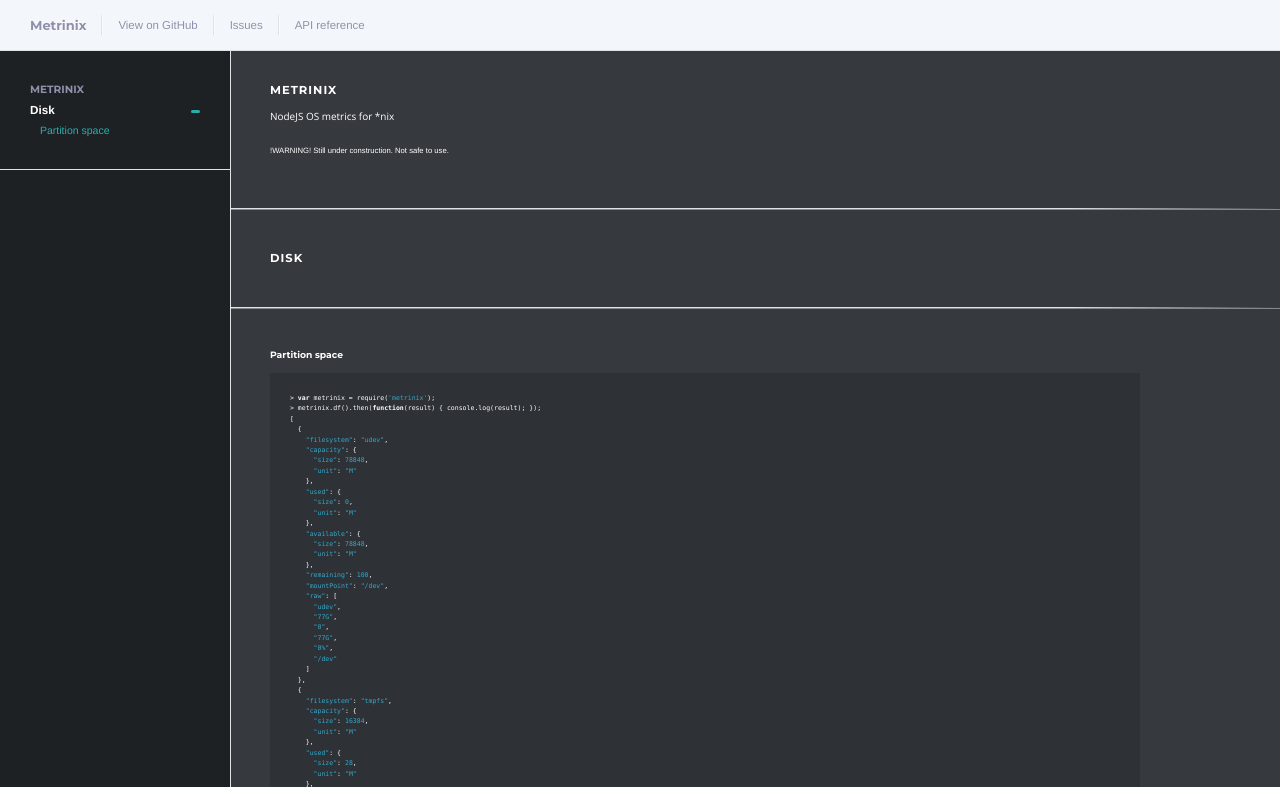
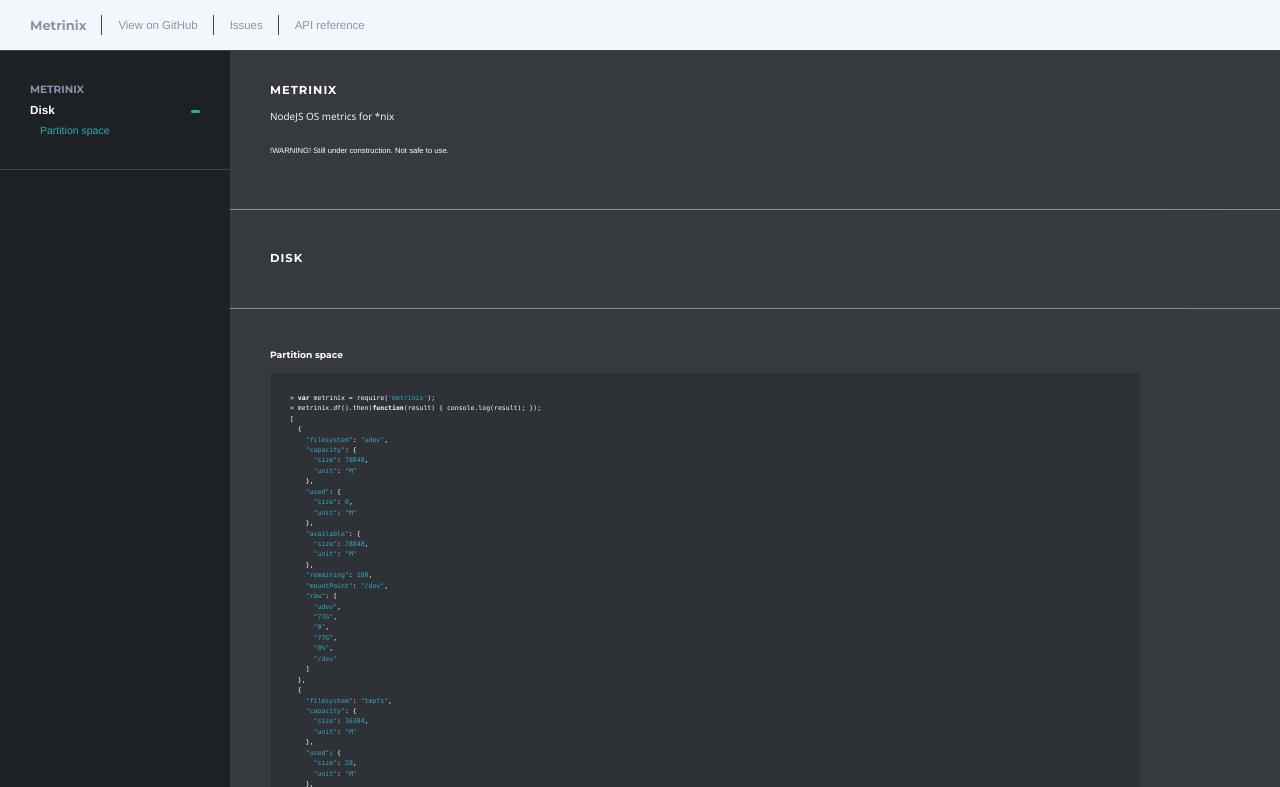
Before and after one commit to dparlevliet/metrinix, a website: page docs/index.html in a window 1280 px wide. Shown: the top 787 px of the page. Drawn offline with nearby package versions, Linux system fonts and the light colour scheme.

Commit message:
adjusted style

```diff
--- a/docs/theme-white/style.css
+++ b/docs/theme-white/style.css
@@ -334,11 +334,11 @@
 body.big-h3 .content h3:before {
   display: block;
   content: '';
-  background: -webkit-linear-gradient(left, #dfe2e7 80%, rgba(223,226,231,0));
-  background: -moz-linear-gradient(left, #dfe2e7 80%, rgba(223,226,231,0));
-  background: -o-linear-gradient(left, #dfe2e7 80%, rgba(223,226,231,0));
-  background: -ms-linear-gradient(left, #dfe2e7 80%, rgba(223,226,231,0));
-  background: linear-gradient(to right, #dfe2e7 80%, rgba(223,226,231,0));
+  background: -webkit-linear-gradient(left, #3e4146 80%, rgba(223,226,231,0));
+  background: -moz-linear-gradient(left, #3e4146 80%, rgba(223,226,231,0));
+  background: -o-linear-gradient(left, #3e4146 80%, rgba(223,226,231,0));
+  background: -ms-linear-gradient(left, #3e4146 80%, rgba(223,226,231,0));
+  background: linear-gradient(to right, #3e4146 80%, rgba(223,226,231,0));
   -webkit-box-shadow: 0 1px 0 rgba(255,255,255,0.4);
   box-shadow: 0 1px 0 rgba(255,255,255,0.4);
   height: 1px;
@@ -358,7 +358,7 @@
   .content h2:before,
   .content .big-heading:before,
 body.big-h3 .content h3:before {
-    background: #dfe2e7;
+    background: #3e4146;
     left: -40px;
     top: -20px;
     width: 120%;
@@ -510,8 +510,8 @@
 }
 @media (min-width: 1180px) {
   body:not(.no-literate) .content-root {
-    -webkit-box-shadow: inset 1180px 0 #fff, inset 1181px 0 #dfe2e7, inset 1190px 0 5px -10px rgba(0,0,0,0.1);
-    box-shadow: inset 1180px 0 #fff, inset 1181px 0 #dfe2e7, inset 1190px 0 5px -10px rgba(0,0,0,0.1);
+    -webkit-box-shadow: inset 1180px 0 #fff, inset 1181px 0 #3e4146, inset 1190px 0 5px -10px rgba(0,0,0,0.1);
+    box-shadow: inset 1180px 0 #fff, inset 1181px 0 #3e4146, inset 1190px 0 5px -10px rgba(0,0,0,0.1);
   }
   .content {
     font-size: 0.6vw;
@@ -600,7 +600,7 @@
 .header {
   background: #f3f6fb;
   text-shadow: 0 1px 0 rgba(255,255,255,0.5);
-  border-bottom: solid 1px #dfe2e7;
+  border-bottom: solid 1px #3e4146;
   padding: 15px 15px 15px 30px;
   zoom: 1;
   line-height: 20px;
@@ -663,12 +663,12 @@
     margin-left: -15px;
   }
   .header h1 + ul {
-    border-left: solid 1px #dfe2e7;
+    border-left: solid 1px #3e4146;
     margin-left: 15px;
   }
   .header li {
     border-left: solid 1px rgba(255,255,255,0.5);
-    border-right: solid 1px #dfe2e7;
+    border-right: solid 1px #3e4146;
   }
   .header li:last-child {
     border-right: 0;
@@ -694,7 +694,7 @@
   box-sizing: border-box;
 }
 .menubar .section + .section {
-  border-top: solid 1px #dfe2e7;
+  border-top: solid 1px #3e4146;
 }
 .menubar .section.no-line {
   border-top: 0;
@@ -731,7 +731,7 @@
 @media (max-width: 480px) {
   .menubar {
     padding: 20px;
-    border-bottom: solid 1px #dfe2e7;
+    border-bottom: solid 1px #3e4146;
   }
 }
 @media (max-width: 768px) {
@@ -749,7 +749,7 @@
     top: 0;
     bottom: 0;
     width: 230px;
-    border-right: solid 1px #dfe2e7;
+    border-right: solid 1px #3e4146;
   }
   .menubar.fixed {
     position: fixed;
@@ -868,7 +868,7 @@
   -webkit-font-smoothing: antialiased;
   text-rendering: optimizeLegibility;
   text-align: center;
-  border-bottom: solid 1px #dfe2e7;
+  border-bottom: solid 1px #3e4146;
   overflow: hidden;
 }
 .title-area > img.bg {
```
